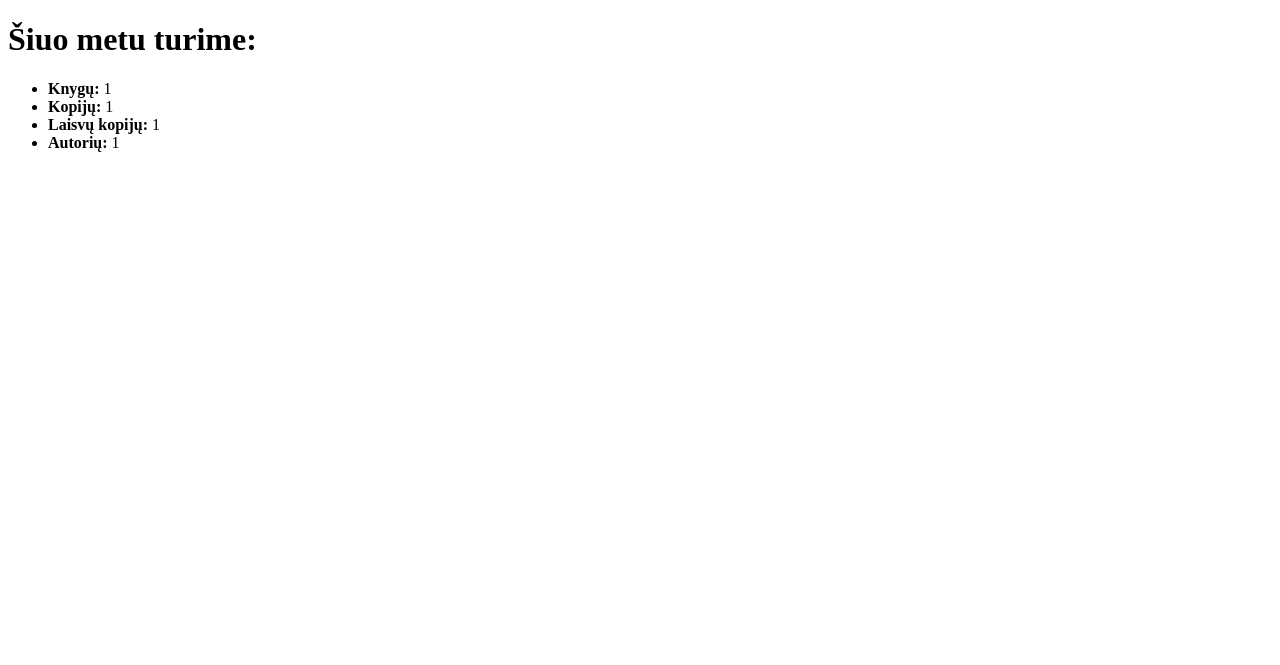
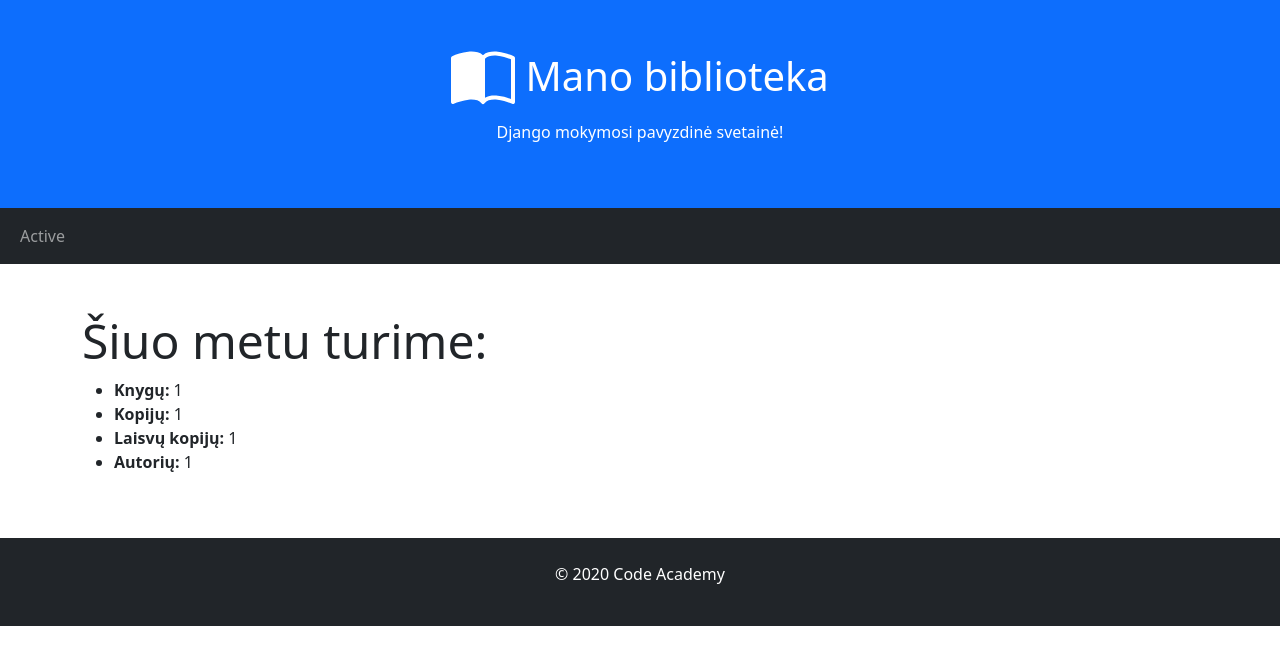
Before and after one commit to DonatasNoreika/library_202506, a Django app: template mysite/library/templates/index.html in a window 1280 px wide. Shown: the top 665 px of the page. Run offline with Django 5.2, Linux system fonts and the light colour scheme; the template is opened without the code that fills it: most values are stand-ins (such as "Sample title", 1, 10 or a date in 2020).

Commit message:
3: +Frontend dizainui pritaikyti base.html šablonas, atitinkamai pakeistas index.html

```diff
--- /dev/null
+++ b/mysite/library/templates/base.html
@@ -0,0 +1,45 @@
+<!DOCTYPE html>
+<html lang="en">
+<head>
+  <title>{% block "title" %}{% endblock %}</title>
+  <meta charset="utf-8">
+  <meta name="viewport" content="width=device-width, initial-scale=1">
+  <link href="https://cdn.jsdelivr.net/npm/bootstrap@5.3.3/dist/css/bootstrap.min.css" rel="stylesheet">
+  <script src="https://cdn.jsdelivr.net/npm/bootstrap@5.3.3/dist/js/bootstrap.bundle.min.js"></script>
+</head>
+<body>
+
+<div class="p-5 bg-primary text-white text-center">
+  <h1>
+      <svg xmlns="http://www.w3.org/2000/svg" width="64" height="64" fill="currentColor" class="bi bi-book-half" viewBox="0 0 16 16">
+          <path d="M8.5 2.687c.654-.689 1.782-.886 3.112-.752 1.234.124 2.503.523 3.388.893v9.923c-.918-.35-2.107-.692-3.287-.81-1.094-.111-2.278-.039-3.213.492zM8 1.783C7.015.936 5.587.81 4.287.94c-1.514.153-3.042.672-3.994 1.105A.5.5 0 0 0 0 2.5v11a.5.5 0 0 0 .707.455c.882-.4 2.303-.881 3.68-1.02 1.409-.142 2.59.087 3.223.877a.5.5 0 0 0 .78 0c.633-.79 1.814-1.019 3.222-.877 1.378.139 2.8.62 3.681 1.02A.5.5 0 0 0 16 13.5v-11a.5.5 0 0 0-.293-.455c-.952-.433-2.48-.952-3.994-1.105C10.413.809 8.985.936 8 1.783"/>
+        </svg>
+      Mano biblioteka
+  </h1>
+  <p>Django mokymosi pavyzdinė svetainė!</p>
+</div>
+
+<nav class="navbar navbar-expand-sm bg-dark navbar-dark">
+  <div class="container-fluid">
+    <ul class="navbar-nav">
+      <li class="nav-item">
+        <a class="nav-link" href="#">Active</a>
+      </li>
+    </ul>
+  </div>
+</nav>
+
+<div class="container mt-5">
+  <div class="row">
+    <div class="col-sm">
+        {% block "content" %}{% endblock %}
+    </div>
+  </div>
+</div>
+
+<div class="mt-5 p-4 bg-dark text-white text-center">
+  <p>© {{ now.year }} Code Academy</p>
+</div>
+
+</body>
+</html>
--- a/mysite/library/templates/index.html
+++ b/mysite/library/templates/index.html
@@ -1,16 +1,12 @@
-<!DOCTYPE html>
-<html lang="en">
-<head>
-    <meta charset="UTF-8">
-    <title>Mano svetainė</title>
-</head>
-<body>
-<h1>Šiuo metu turime:</h1>
+{% extends "base.html" %}
+
+{% block "title" %}HOME{% endblock %}
+{% block "content" %}
+<h1 class="display-5">Šiuo metu turime:</h1>
 <ul>
     <li><strong>Knygų: </strong>{{ num_books }}</li>
     <li><strong>Kopijų: </strong>{{ num_instances }}</li>
     <li><strong>Laisvų kopijų: </strong>{{ num_instances_available }}</li>
     <li><strong>Autorių: </strong>{{ num_authors }}</li>
 </ul>
-</body>
-</html>
+{% endblock %}
```
